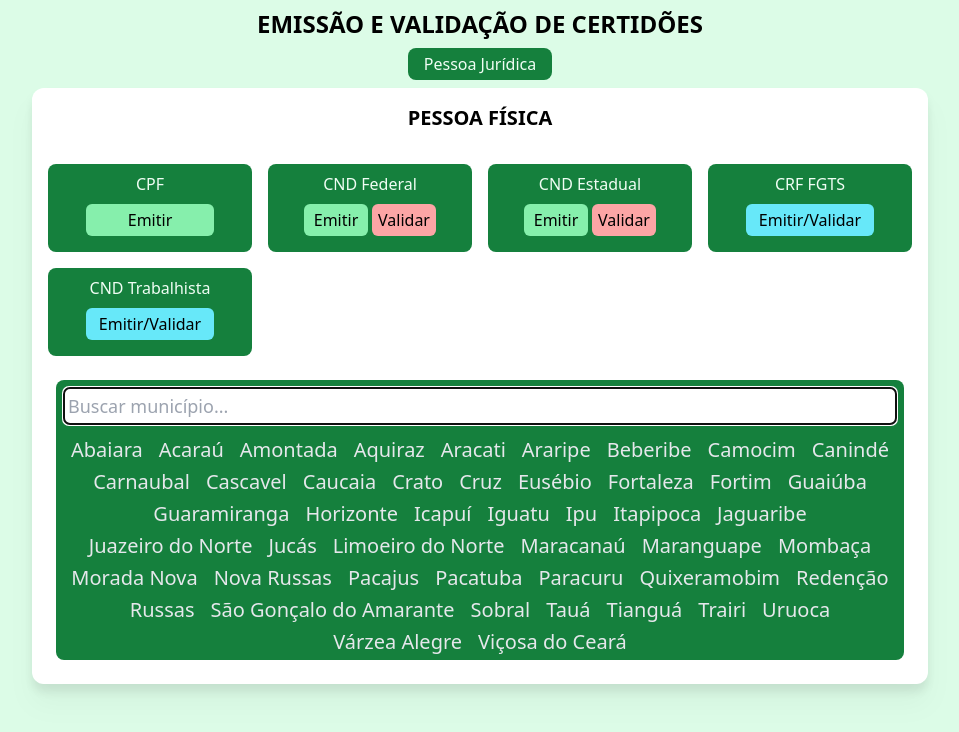
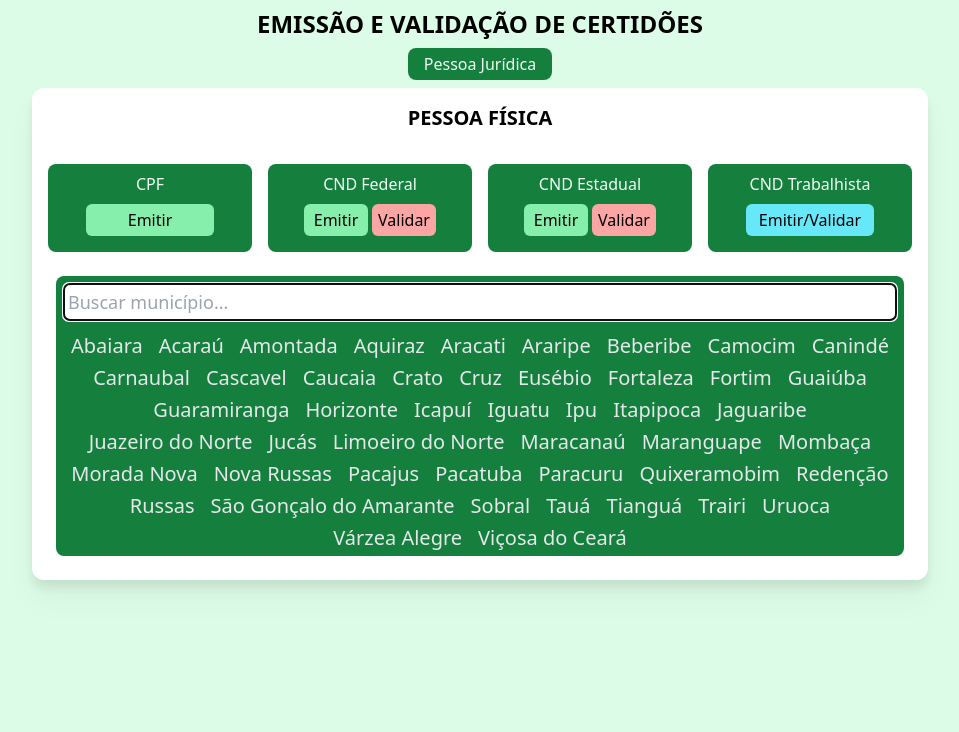
Before and after one commit to Laylsons3/atalhos, a Next.js app: page /pf in a window 1280 px wide. Shown: the top 732 px of the page, without its empty margins (160-1119 px from the left). Built offline with nearby package versions, Linux system fonts and the light colour scheme.

Commit message:
update 1.3

```diff
--- a/src/pages/index.js
+++ b/src/pages/index.js
@@ -178,7 +178,7 @@ function Home() {
           </div>
         </div>
         <footer className='text-[8pt] mr-2 mt-1 text-right'>
-            v 3.0
+            v1.3
         </footer>
     </div>
     )
--- a/src/pages/pf.js
+++ b/src/pages/pf.js
@@ -63,14 +63,7 @@ function Pf() {
                             </a>
                         </div>
                     </div>
-                    <div className='bg-green-700 col-span-1 py-2 rounded-lg text-green-50'>
-                    <p className='textoA'>CRF FGTS</p>
-                        <div className='flex justify-center gap-1 my-2'>
-                            <a target="_blank" rel="noreferrer" href="https://consulta-crf.caixa.gov.br/consultacrf/pages/consultaEmpregador.jsf">
-                                <input id="botao" className='bg-cyan-300 hover:bg-cyan-400 rounded-md text-black py-1 w-32 hover:cursor-pointer' type="button" value="Emitir/Validar"></input>
-                            </a>
-                        </div>
-                </div>
+
                 <div className='bg-green-700 col-span-1 py-2 rounded-lg text-green-50'>
                     <p className='textoA'>CND Trabalhista</p>
                         <div className='flex justify-center gap-1 my-2'>
```
